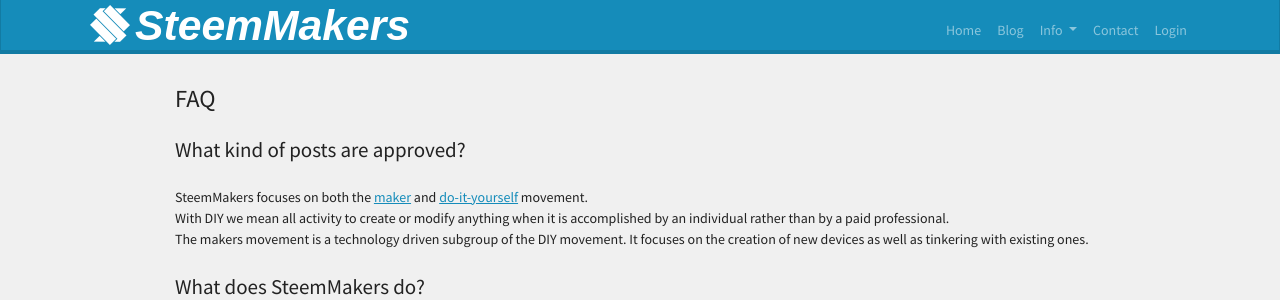
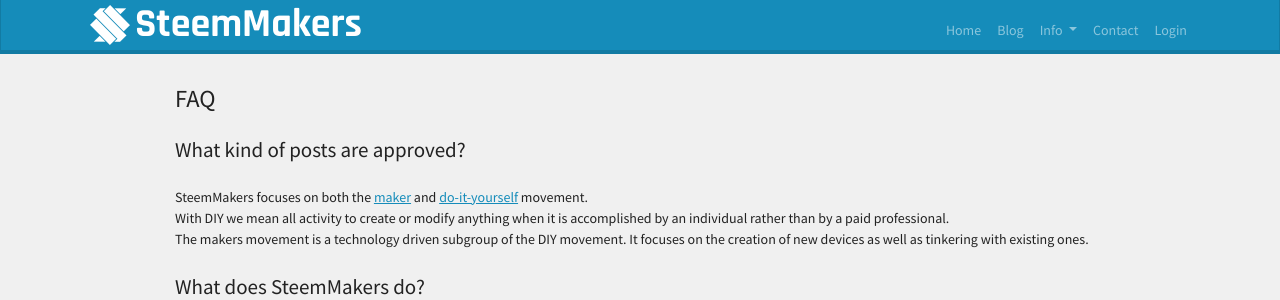
Before and after one commit to neduzze5/SteemMakers, a PHP site: page /FAQ.php in a window 1280 px wide. Shown: the top 300 px of the page. Run offline with PHP 8.4, Linux system fonts and the light colour scheme; some libraries are stand-ins or nearby versions.

Commit message:
Branding font update

```diff
--- a/website/navbar.php
+++ b/website/navbar.php
@@ -13,7 +13,7 @@
 <nav class="navbar navbar-expand-lg navbar-dark bg-primary fixed-top">
 	<div class="container">
 		<img src="img/logo.png" width="40" height="40" style="margin:5px;">
-		<a class="navbar-brand" href="https://www.steemmakers.com" style="font-family: sans-serif; font-weight: 800; font-style: italic; font-size: 32pt; line-height: 32pt;">
+		<a class="navbar-brand" href="https://www.steemmakers.com" style="font-family: 'Rajdhani', sans-serif; font-size: 40px; line-height:40px; font-weight: 700; font-style: normal;">
 			SteemMakers
 		</a>
 		<button class="navbar-toggler" type="button" data-toggle="collapse" data-target="#navbarResponsive" aria-controls="navbarResponsive" aria-expanded="false" aria-label="Toggle navigation">
--- a/website/src/globalhead.php
+++ b/website/src/globalhead.php
@@ -19,6 +19,8 @@
 		<meta name="msapplication-TileImage" content="img/favicon/ms-icon-144x144.png">
 		<meta name="theme-color" content="#ffffff">
 
+		<link href="https://fonts.googleapis.com/css?family=Rajdhani:700" rel="stylesheet">
+
 		<!-- investigate async and defer for loading js-->
 		<script src="https://code.jquery.com/jquery-3.2.1.min.js" integrity="sha256-hwg4gsxgFZhOsEEamdOYGBf13FyQuiTwlAQgxVSNgt4=" crossorigin="anonymous"></script>
 		<script src="https://cdnjs.cloudflare.com/ajax/libs/popper.js/1.12.9/umd/popper.min.js" integrity="sha384-ApNbgh9B+Y1QKtv3Rn7W3mgPxhU9K/ScQsAP7hUibX39j7fakFPskvXusvfa0b4Q" crossorigin="anonymous"></script>
@@ -26,7 +28,7 @@
 		<script src="https://cdn.jsdelivr.net/npm/js-cookie@2.2.0/src/js.cookie.min.js"></script>
 		<script type="text/javascript" src="js/config.js"></script>
 		<script type="text/javascript" src="js/sc2.min.js"></script>
-		<script type="text/javascript" src="js/sc2.js?filever=<?php echo filesize('./js/steem.js')?>"></script>
+		<script type="text/javascript" src="js/sc2.js?filever=<?php echo filesize('./js/sc2.js')?>"></script>
 
 		<link href="css/bootstrap.min.css" rel="stylesheet">
 		<link href="css/main.css" rel="stylesheet">
```
